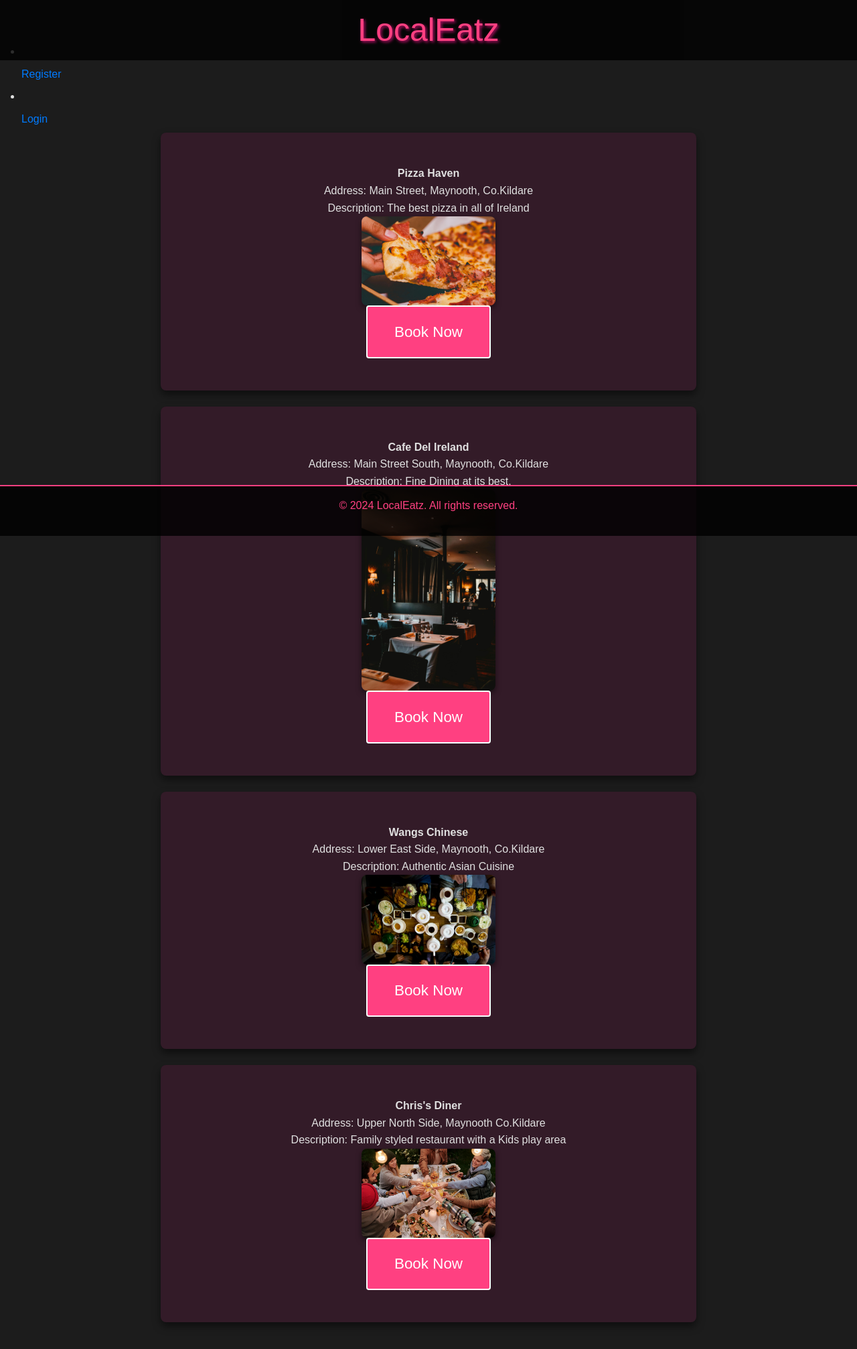
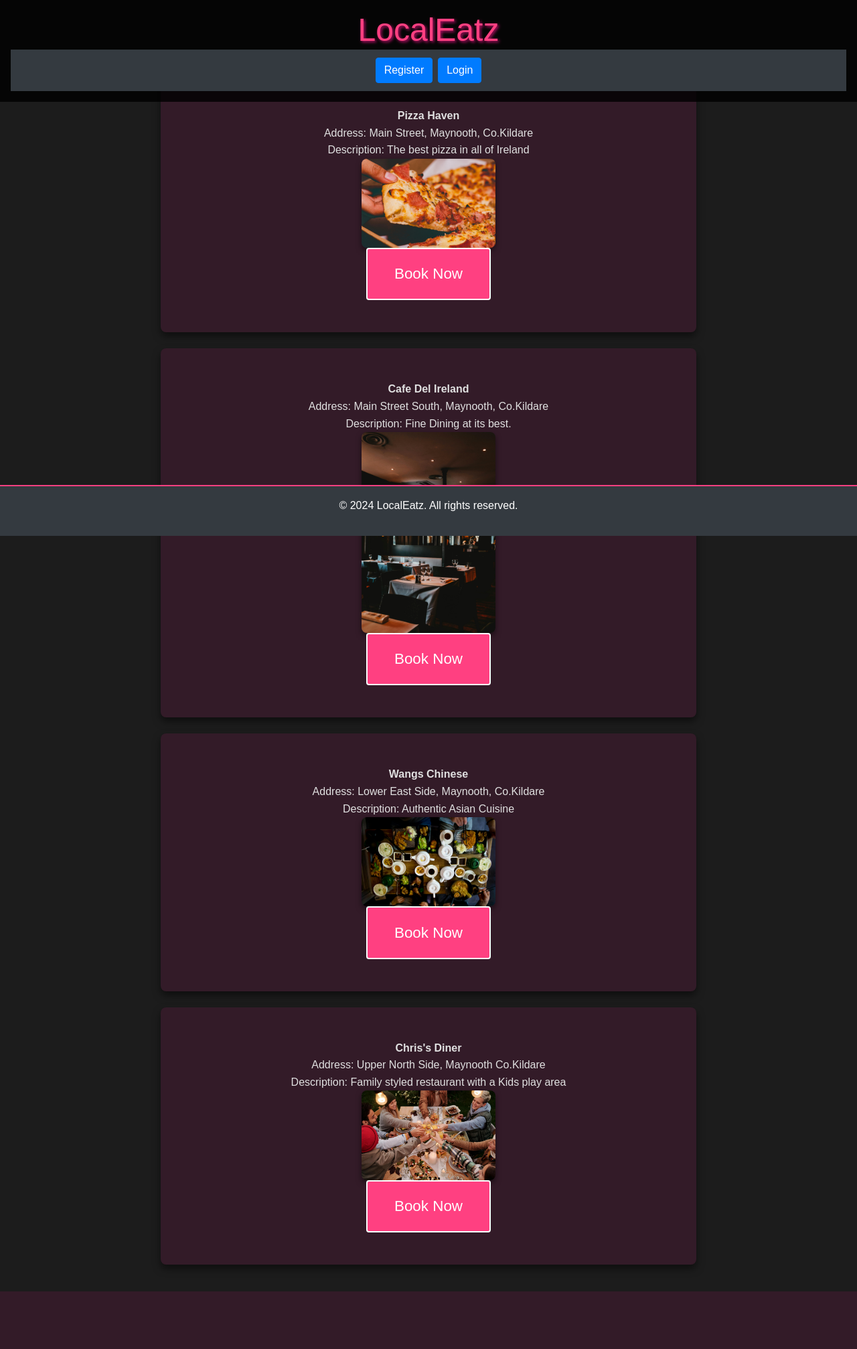
Before and after one commit to cmoynan/LocalEatzApp, a Django app: page / in a window 1280 px wide. Shown: the whole page at 67% size. After the commit the page ends 1928 px from the top, so only its background shows below. Run offline with Django 4.2, Linux system fonts and the light colour scheme; data comes from the database, SQL or seed files in the repository; both versions use the stored data as it was after the commit; some libraries are stand-ins or nearby versions.

Commit message:
readded bootstrp and styled authentication links

```diff
--- a/restaurants/templates/base.html
+++ b/restaurants/templates/base.html
@@ -16,34 +16,40 @@
 </head>
 
 <body>
-    <header>
+    <header class="d-flex flex-column align-items-center">
         <h1>LocalEatz</h1>
-
-    </header>
-
-    <main>
+        <nav class="navbar navbar-expand-lg navbar-dark bg-dark w-100">
+            <div class="collapse navbar-collapse justify-content-center" id="navbarNav">
+                <ul class="navbar-nav">
                     {% if user.is_authenticated %}
                     <li class="nav-item">
-            <a class="nav-link {% if request.path == logout_url %}active{% endif %}" aria-current="page"
-                href="{% url 'account_logout' %}">Logout</a>
+                        <a class="btn btn-primary m-1" href="{% url 'account_logout' %}">Logout</a>
                     </li>
                     {% else %}
                     <li class="nav-item">
-            <a class="nav-link {% if request.path == signup_url %}active{% endif %}" aria-current="page"
-                href="{% url 'account_signup' %}">Register</a>
+                        <a class="btn btn-primary m-1" href="{% url 'account_signup' %}">Register</a>
                     </li>
                     <li class="nav-item">
-            <a class="nav-link {% if request.path == login_url %}active{% endif %}" aria-current="page"
-                href="{% url 'account_login' %}">Login</a>
+                        <a class="btn btn-primary m-1" href="{% url 'account_login' %}">Login</a>
                     </li>
                     {% endif %}
+                </ul>
+            </div>
+        </nav>
+    </header>
+
+    <main class="container mt-5">
         {% block content %}
         {% endblock %}
     </main>
 
-    <footer>
+    <footer class="bg-dark text-center text-white py-3">
         <p>&copy; 2024 LocalEatz. All rights reserved.</p>
     </footer>
+
+    <script src="https://code.jquery.com/jquery-3.5.1.slim.min.js"></script>
+    <script src="https://cdn.jsdelivr.net/npm/@popperjs/core@2.5.4/dist/umd/popper.min.js"></script>
+    <script src="https://stackpath.bootstrapcdn.com/bootstrap/4.5.2/js/bootstrap.min.js"></script>
 </body>
 
 </html>
--- a/static/css/styles.css
+++ b/static/css/styles.css
@@ -32,6 +32,17 @@ header h1 {
     font-size: 2rem;
     margin: 0;
     text-shadow: 2px 2px 4px rgba(255, 20, 147, 0.7); /* Funky text shadow */
+}
+
+.btn-custom {
+    background-color: #ff4081;
+    color: #fff;
+    border: none;
+}
+
+.btn-custom:hover {
+    background-color: #e91e63;
+    color: #fff;
 }
 
 /* Main Content Styling */
```
Also changed, not shown: db.sqlite3, 1 other file. Lines whose indentation alone changed are shown as unchanged.
